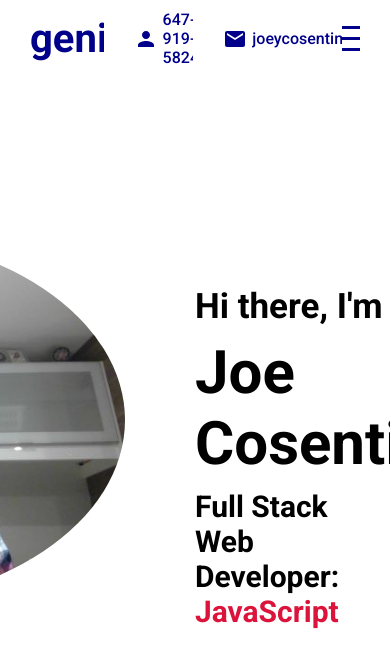
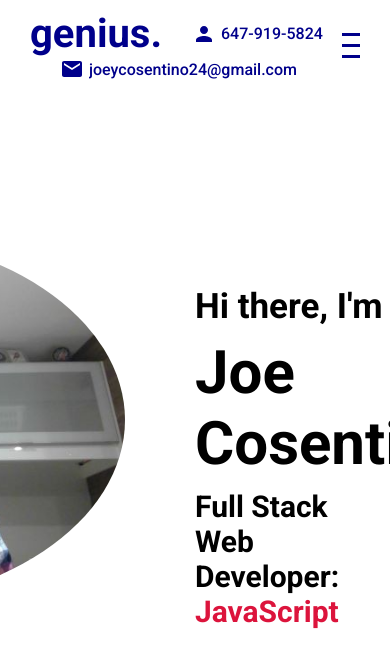
Before and after one commit to JoeCosentino/react-portfolio, a React (Create React App) app: page / in a window 390 px wide. Shown: the top 668 px of the page. Built offline with nearby package versions, Linux system fonts and the light colour scheme.

Commit message:
began implementing responsiveness

```diff
--- a/src/global.scss
+++ b/src/global.scss
@@ -1 +1,9 @@
 $mainColor: darkblue;
+
+$width: 768px;
+
+@mixin mobile {
+    @media (max-width: #{$width}) {
+        @content
+    }
+}
--- a/src/scss/navBar.scss
+++ b/src/scss/navBar.scss
@@ -10,6 +10,10 @@
     z-index: 3;
     transition: all 2s ease;
 
+    @media screen and (max-width: 768px) {
+        height: 100px;
+    }
+
     .nav-wrapper {
         padding: 10px 30px;
         display: flex;
@@ -19,6 +23,10 @@
         .left {
             display: flex;
             align-items: center;
+
+            @media screen and (max-width: 768px) {
+                flex-wrap: wrap;
+            }
 
             .logo {
                 font-size: 40px;
```
